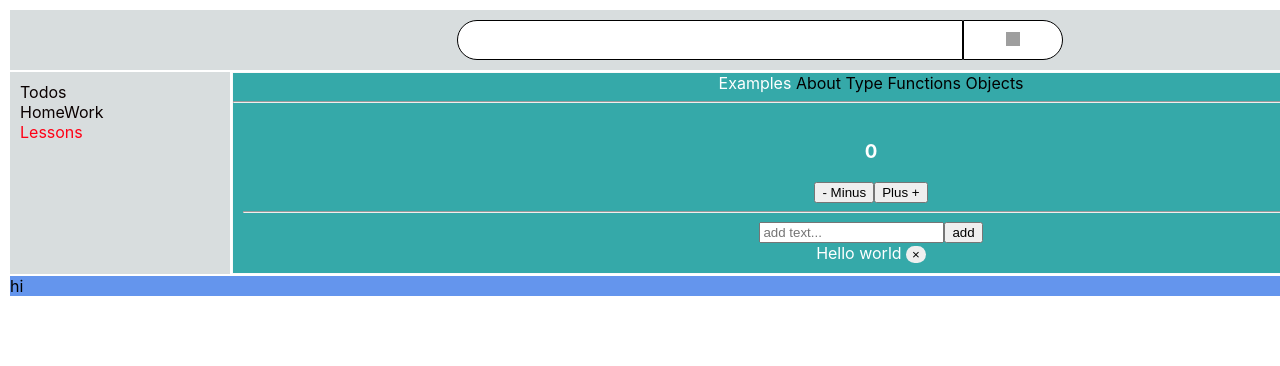
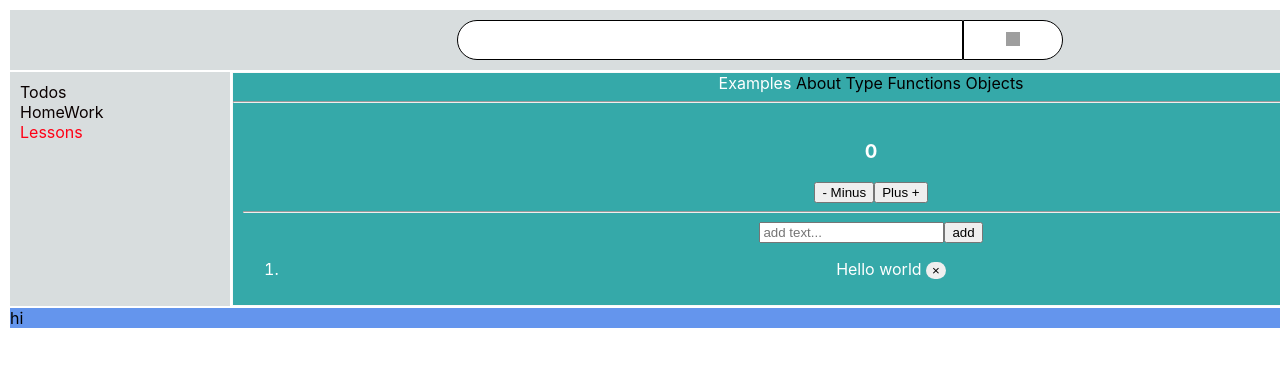
Before and after one commit to VladimirShumliaiev/Type-script-React, a React (Create React App) app in the folder my-app/: page /lessons/examples in a window 1280 px wide. Shown: the top 366 px of the page. Built offline with nearby package versions, Linux system fonts and the light colour scheme; grey boxes are pictures that could not be loaded.

Commit message:
12.03.2023 12:39

```diff
--- a/my-app/src/Components/mainContent/Lessons/Components Lessons/Examples/Input/InputItem.tsx
+++ b/my-app/src/Components/mainContent/Lessons/Components Lessons/Examples/Input/InputItem.tsx
@@ -18,11 +18,11 @@ const InputItem: FC<InputItemProps> = ({id, title}) => {
         }
     }
     return (
-        <div>
+        <li>
             {title}
             {' '}
             <button className={style.button} onClick={delTitle}> &times; </button>
-        </div>
+        </li>
     );
 };
 
--- a/my-app/src/Components/mainContent/Lessons/Components Lessons/Examples/Input/InputList.tsx
+++ b/my-app/src/Components/mainContent/Lessons/Components Lessons/Examples/Input/InputList.tsx
@@ -6,12 +6,12 @@ const InputList: FC = () => {
     const list = useAppSelector(state => state.examples.examples)
 
     return (
-        <div>
+        <ol>
             {
                 list.map(e => <InputItem key={e.id} {...e}/>
                 )
             }
-        </div>
+        </ol>
     );
 };
 
```
Also changed, not shown: my-app/src/Components/mainContent/Lessons/Components Lessons/Examples/Input/Input.module.css (line endings or trailing spaces).
